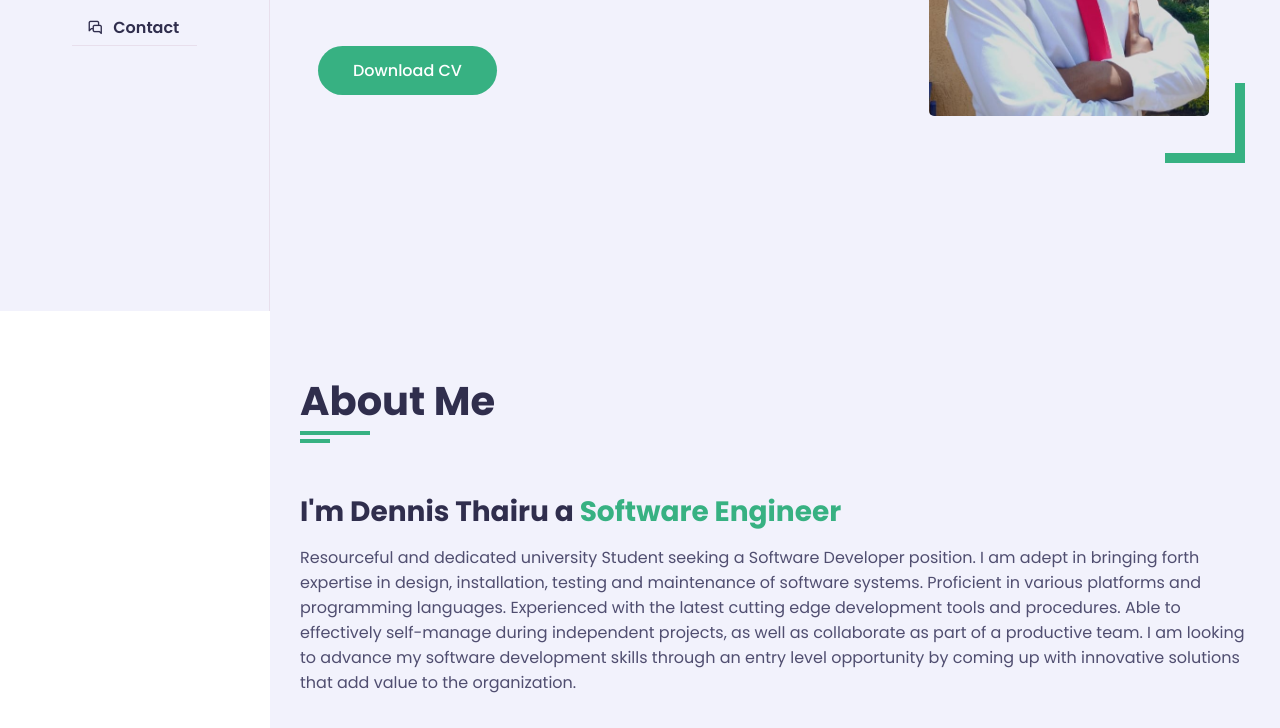
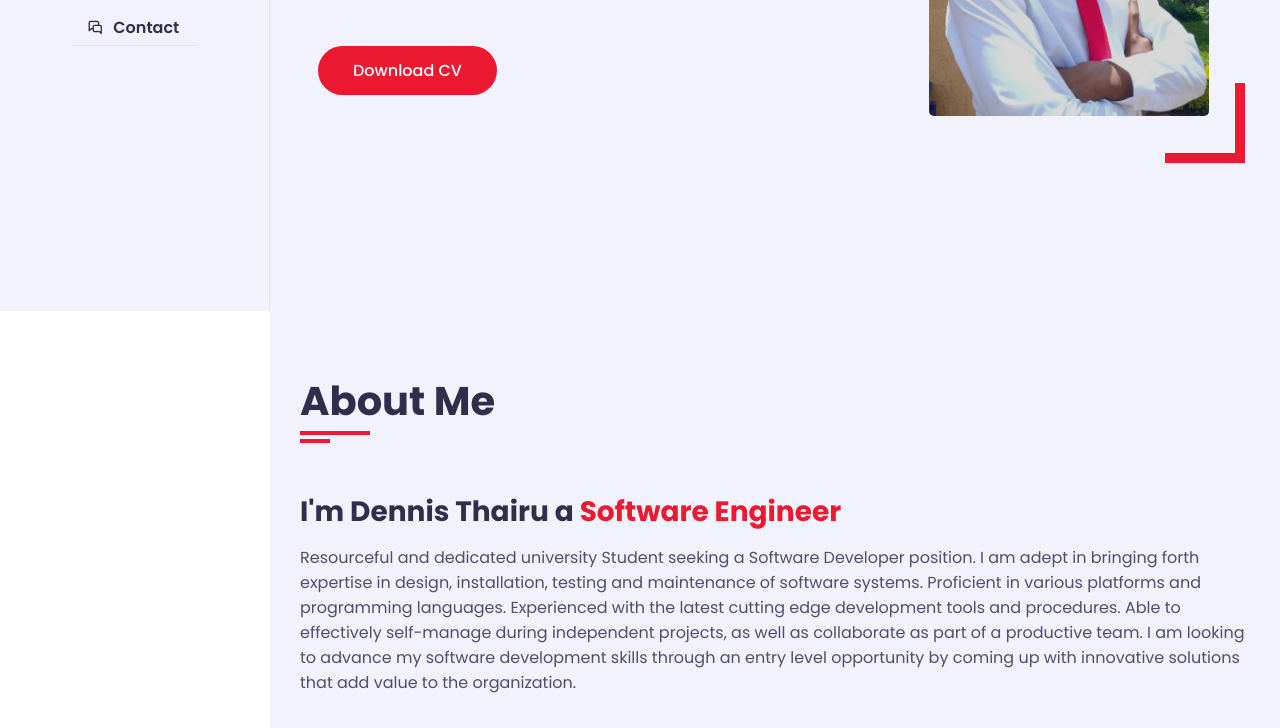
Before and after one commit to Dennis-Mugo/portfolio, a plain HTML site: page index.html in a window 1280 px wide. Shown: the part 489-1217 px from the top of the page. Drawn offline with nearby package versions, Linux system fonts and the light colour scheme; a web font is replaced by a local one.

Commit message:
Updated default color to red

```diff
--- a/index.html
+++ b/index.html
@@ -17,7 +17,7 @@
     <!-- CSS -->
     <link rel="stylesheet" href="portfolio.css" />
     <link rel="stylesheet" href="style-switcher.css" />
-    <link rel="stylesheet" href="color-1.css" />
+    <link rel="stylesheet" href="color-3.css" />
     <link
       rel="stylesheet"
       href="https://cdnjs.cloudflare.com/ajax/libs/font-awesome/6.1.1/css/all.min.css"
```
Also changed, not shown: 2 other files.
